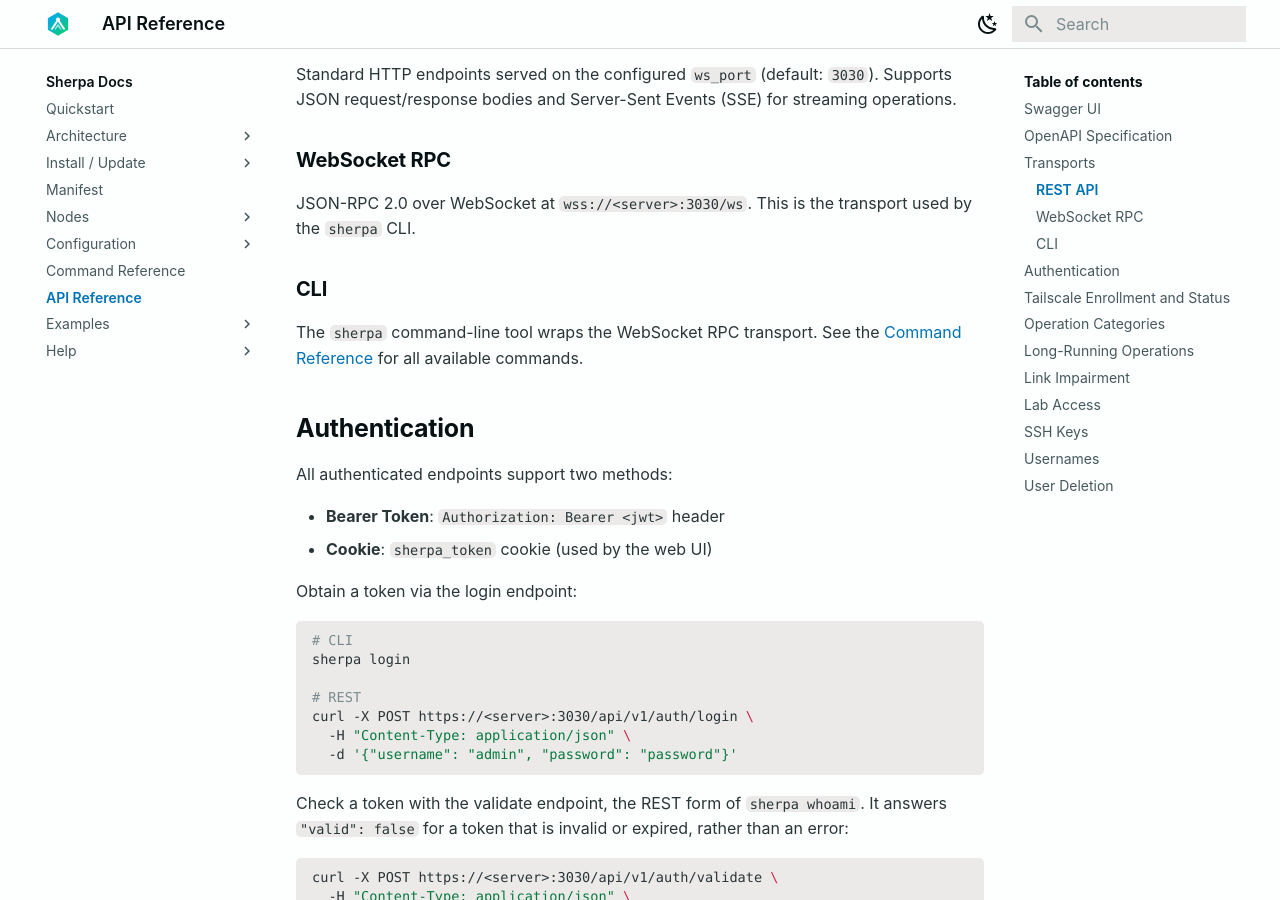
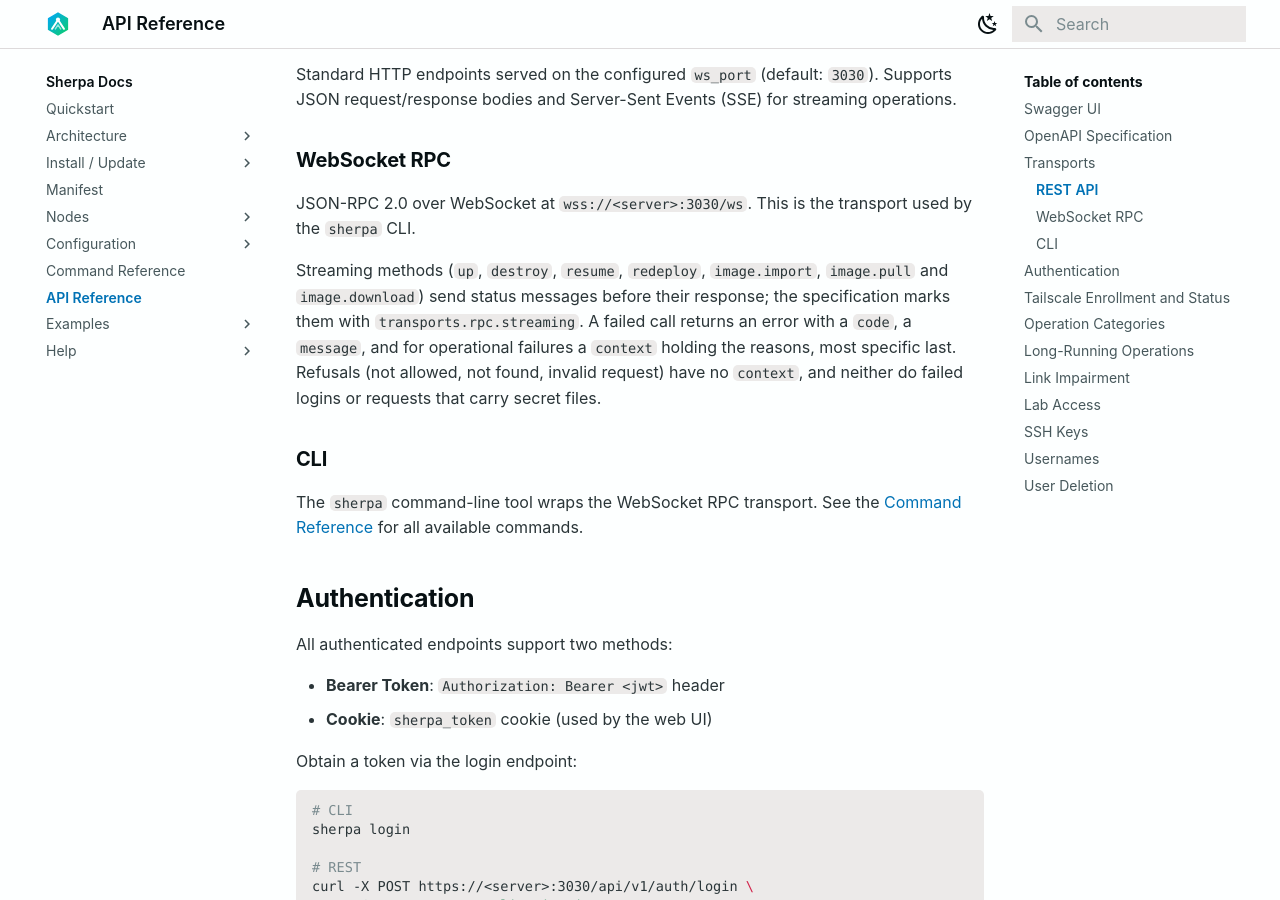
Before and after one commit to bwks/sherpa-docs, an MkDocs documentation site: the page built from docs/api-reference.md, in a window 1280 px wide and 900 px high, scrolled down 838 px. Built offline with MkDocs 1.6.1 and Material for MkDocs 9.7.7, drawn with Linux system fonts in a browser that asks for light colours.

Commit message:
docs: RPC streaming methods and error context [skip ci]
Co-Authored-By: Claude Opus 5.5 <noreply@anthropic.com>

```diff
--- a/docs/api-reference.md
+++ b/docs/api-reference.md
@@ -31,6 +31,13 @@ Standard HTTP endpoints served on the configured `ws_port` (default: `3030`). Su
 ### WebSocket RPC
 
 JSON-RPC 2.0 over WebSocket at `wss://<server>:3030/ws`. This is the transport used by the `sherpa` CLI.
+
+Streaming methods (`up`, `destroy`, `resume`, `redeploy`, `image.import`, `image.pull` and
+`image.download`) send status messages before their response; the specification marks them
+with `transports.rpc.streaming`. A failed call returns an error with a `code`, a `message`, and
+for operational failures a `context` holding the reasons, most specific last. Refusals (not
+allowed, not found, invalid request) have no `context`, and neither do failed logins or requests
+that carry secret files.
 
 ### CLI
 
```
